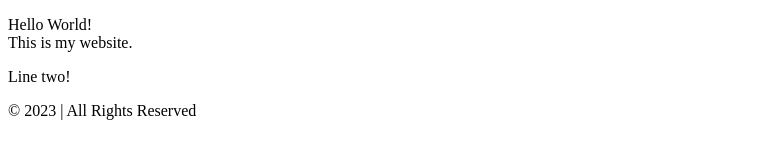
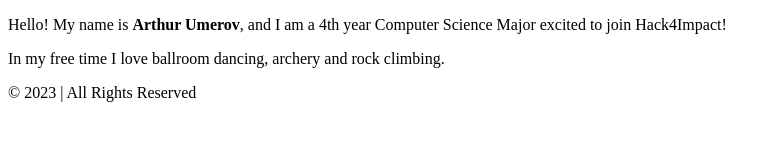
Before and after one commit to aumerov/aumerov.github.io, a plain HTML site: page aumerov.github.io/index.html in a window 1280 px wide. Shown: the whole page, without its empty margins (0-780 px from the left). Drawn offline with Linux system fonts and the light colour scheme.

Commit message:
feat: added personal info in index.html

```diff
--- a/aumerov.github.io/index.html
+++ b/aumerov.github.io/index.html
@@ -8,8 +8,8 @@
     <body>
         <nav></nav>
         <main>
-            <p>Hello World! <br>This is my website.</p>
-            <p>Line two!</p>
+            <p>Hello! My name is <strong>Arthur Umerov</strong>, and I am a 4th year Computer Science Major excited to join Hack4Impact!</p>
+            <p>In my free time I love ballroom dancing, archery and rock climbing.</p>
         </main>
         <footer>
             © 2023 <Arthur Umerovs website> | All Rights Reserved
```
